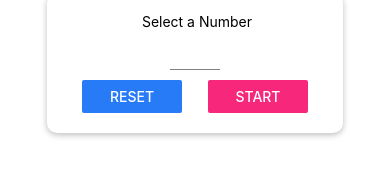
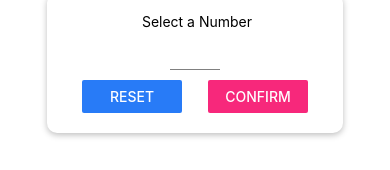
Before and after one commit to ravipjoshi/rn-Guess-Number, a React Native app: screen / in a window 390 px wide. Shown: the part 151-321 px from the top of the page. Built offline with nearby package versions, Linux system fonts and the light colour scheme.

Commit message:
Updated reset the entered value and set it after confirmation

```diff
--- a/screens/StartGameScreen.js
+++ b/screens/StartGameScreen.js
@@ -7,11 +7,34 @@
 const StartGameScreen = props => {
 
     const [enteredValue,setEnteredValue] = useState('');
+    const [confirmed,setConfirmed] = useState('');
+    const [selectedNumber,setSelectedNumber] = useState('');
     const numberInputHandler = inputText =>{
         setEnteredValue(inputText.replace(/[^0-9]/g,''));
 
     }
 
+    const resetInputHandler = () => {
+        setEnteredValue('');
+        setConfirmed(false);
+    }
+
+    const confirmInputHandler =() =>{
+        const chosenNumber = parseInt(enteredValue);
+        if(chosenNumber === Nan || chosenNumber <=0 || chosenNumber > 99)
+        {
+            return;
+        }
+        setConfirmed(false);
+        setEnteredValue('');
+        setSelectedNumber(parseInt(enteredValue));
+        setEnteredValue('');
+    }
+
+    let confirmedOutput;
+    if (confirmed) {
+    confirmedOutput = <Text> Chosen Number is : {selectedNumber}</Text>
+    }
     return (
         <TouchableWithoutFeedback onPress={()=>{
             Keyboard.dismiss();
@@ -30,15 +53,15 @@
                     value={enteredValue}/>
                 <View style={styles.buttonContainer} >
                     <View style={styles.button}>
-                        <Button title='reset' onPress={()=>{}} color={colors.accent}/>
+                        <Button title='reset' onPress={resetInputHandler} color={colors.accent}/>
                     </View>
                     <View style={styles.button}>
-                        <Button title='start' onPress={()=>{}} color={colors.primary}/>
+                        <Button title='Confirm' onPress={confirmInputHandler} color={colors.primary}/>
                     </View>
                 </View>
 
             </Card>
-
+            {confirmedOutput}
         </View>
         </TouchableWithoutFeedback>
     );
```
